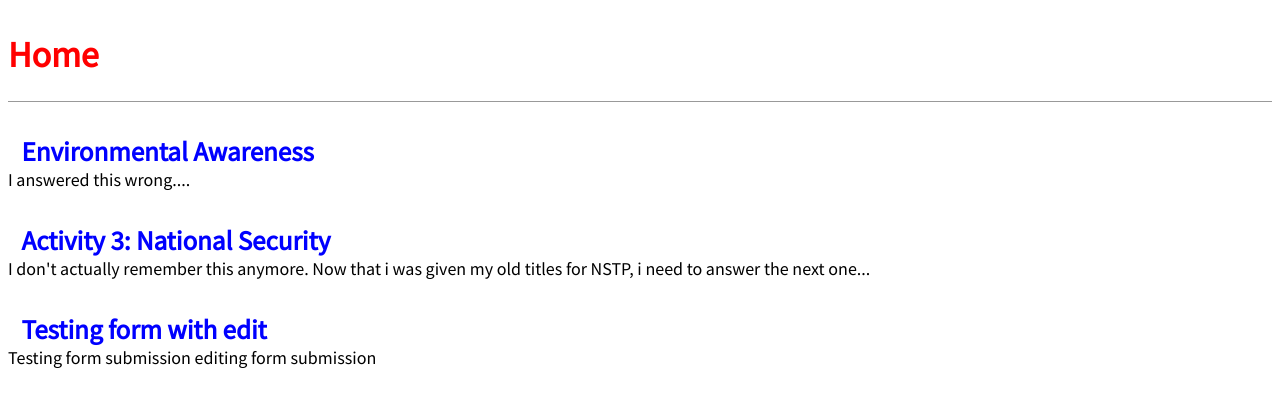
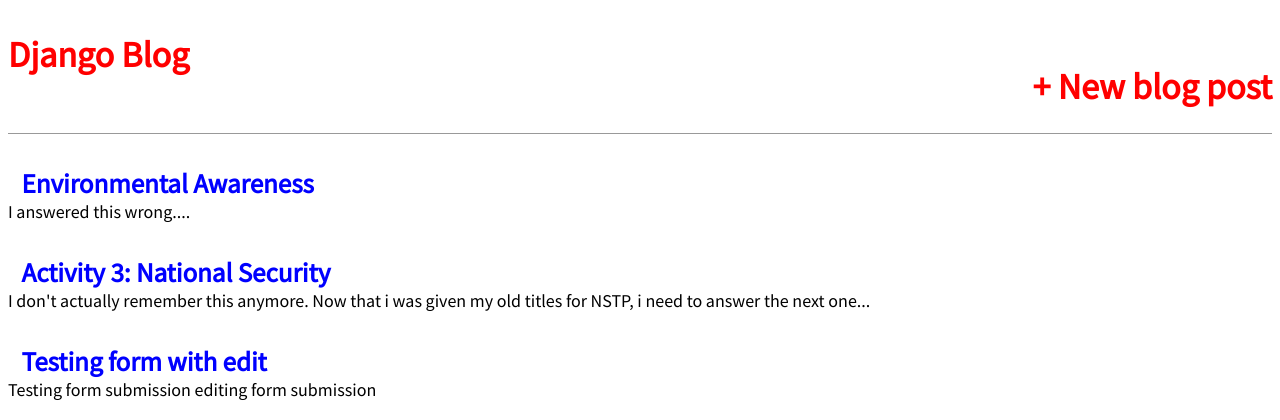
Before and after one commit to dandani-cs/django_beginner-5-7_blog_app, a Django app: page / in a window 1280 px wide. Shown: the top 420 px of the page. Run offline with Django 3.2, Linux system fonts and the light colour scheme; data comes from the database, SQL or seed files in the repository; both versions use the stored data as it was after the commit.

Commit message:
191207 finished post functionality

```diff
--- a/blog/models.py
+++ b/blog/models.py
@@ -1,14 +1,19 @@
 from django.db import models
+from django.urls import reverse
 
 # Create your models here.
 
 class Post(models.Model):
-	title = models.CharField(max_length=200)
-	author = models.ForeignKey(
-		'auth.User',
-		on_delete = models.CASCADE,
-		)
-	body = models.TextField()
+    title = models.CharField(max_length=200)
+    author = models.ForeignKey(
+    'auth.User',
+    on_delete = models.CASCADE,
+    )
+    body = models.TextField()
 
-	def __str__(self):
-		return self.title
+    def __str__(self):
+        return self.title
+
+
+    def get_absolute_url(self):
+        return reverse("post_detail", args=[str(self.id)])
--- a/blog/urls.py
+++ b/blog/urls.py
@@ -1,7 +1,17 @@
 from django.urls import path
-from .views import BlogListView, BlogDetailView
+
+from .views import (
+                    BlogListView,
+                    BlogDetailView,
+                    BlogCreateView,
+                    BlogUpdateView,
+                    BlogDeleteView
+                )
 
 urlpatterns = [
 	path("", BlogListView.as_view(), name="home"),
-	path("post/<int:pk>", BlogDetailView.as_view(), name="post_detail"),
+	path("post/<int:pk>/", BlogDetailView.as_view(), name="post_detail"),
+    path("post/new/", BlogCreateView.as_view(), name="post_new"),
+    path("post/<int:pk>/edit/", BlogUpdateView.as_view(), name="post_edit"),
+    path("post/<int:pk>/delete/", BlogDeleteView.as_view(), name="post_delete"),
 ]
--- a/blog/views.py
+++ b/blog/views.py
@@ -1,5 +1,8 @@
 from django.shortcuts import render
 from django.views.generic import ListView, DetailView
+from django.views.generic.edit import CreateView, UpdateView, DeleteView
+from django.urls import reverse_lazy
+
 from .models import Post
 
 # Create your views here.
@@ -11,3 +14,28 @@
 class BlogDetailView(DetailView):
 	model = Post
 	template_name = "post_detail.html"
+
+
+class BlogCreateView(CreateView):
+	model = Post
+	template_name = "post_new.html"
+	fields = [
+		"title",
+		"author",
+		"body"
+	]
+
+
+class BlogUpdateView(UpdateView):
+    model = Post
+    template_name = "post_edit.html"
+    fields = [
+              "title",
+              "body"
+    ]
+
+
+class BlogDeleteView(DeleteView):
+    model = Post
+    template_name = "post_delete.html"
+    success_url = reverse_lazy("home")
--- a/templates/base.html
+++ b/templates/base.html
@@ -8,9 +8,16 @@
 </head>
 <body>
 	<header>
-		<h1>
-			<a href="{% url 'home' %}">Home</a>
-		</h1>
+		<div class="nav-left">
+			<h1>
+				<a href="{% url 'home' %}">Django Blog</a>
+			</h1>
+		</div>
+		<div class="nav-right">
+			<h1>
+				<a href="{% url 'post_new' %}"> + New blog post</a>
+			</h1>
+		</div>
 	</header>
 
 	<div>
--- a/templates/home.html
+++ b/templates/home.html
@@ -4,7 +4,7 @@
 	{% for post in object_list %}
 		<div class="post-entry">
 			<h2><a href="{% url 'post_detail' post.pk %}"> {{ post.title }}</a></h2>
-			<p>{{post.body}}</p>
+			<p> {{post.body}} </p>
 		</div>
 	{% endfor %}
 
--- a/templates/post_detail.html
+++ b/templates/post_detail.html
@@ -5,4 +5,7 @@
 		<h2> {{ post.title }} </h2>
 		<p> {{ post.body }} </p>
 	</div>
+
+    <a href="{% url 'post_edit' post.pk %}"> + Edit blog post </a> <br />
+    <a href="{% url 'post_delete' post.pk %}"> + Delete blog post </a>
 {% endblock content %}
```
Also changed, not shown: blog/tests.py (+60 -30 lines), templates/post_delete.html (added, +12 -0 lines), templates/post_edit.html (added, +10 -0 lines), templates/post_new.html (added, +10 -0 lines), db.sqlite3.
